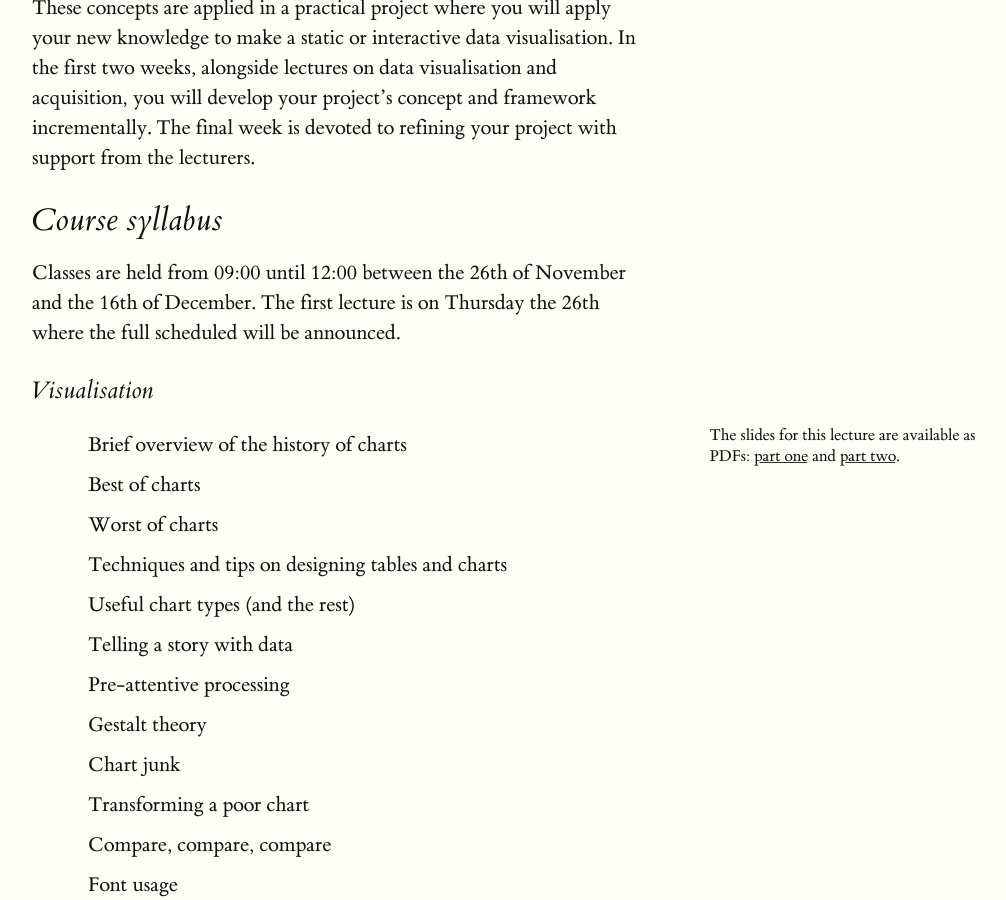
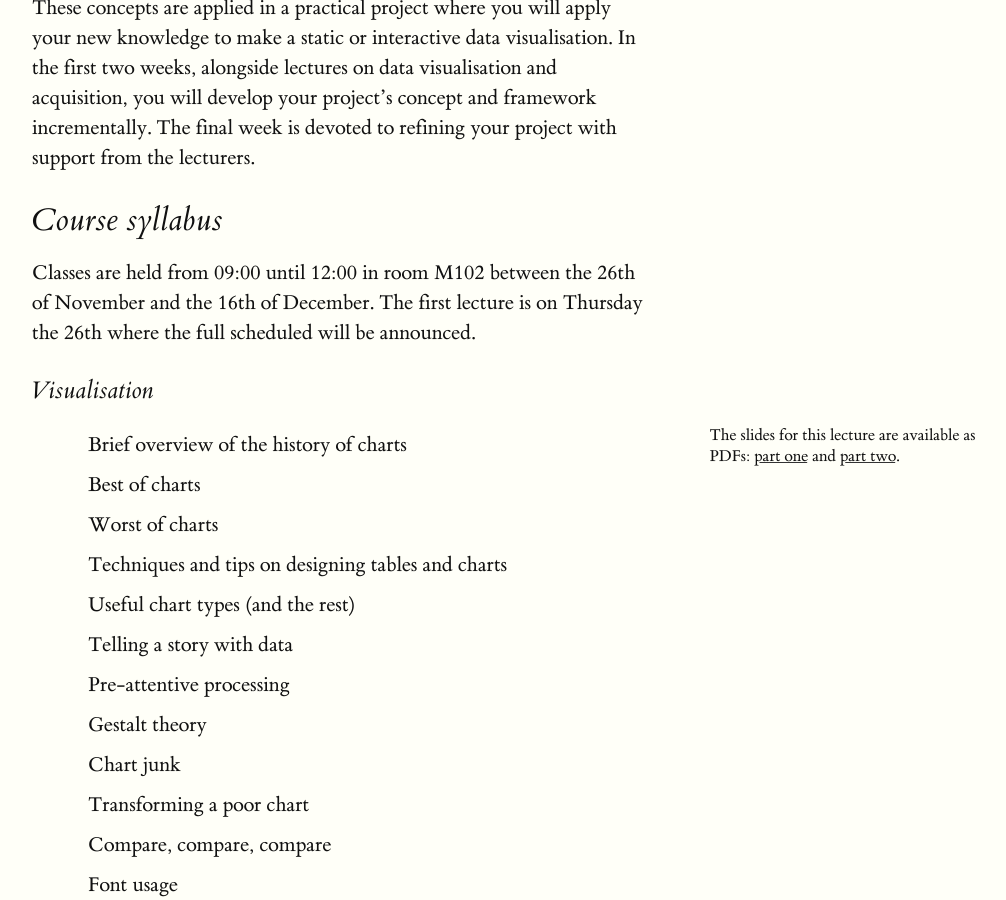
Before and after one commit to flother/data-acq-viz, a Jekyll site: the page built from 2015/index.md, in a window 1280 px wide and 900 px high, scrolled down 440 px. Shown: the whole window, without its empty margins (128-1134 px from the left). Built offline with Jekyll 4.4.1, drawn with Linux system fonts in a browser that asks for light colours.

Commit message:
Mention which room the lectures are in

```diff
--- a/2015/index.md
+++ b/2015/index.md
@@ -20,7 +20,7 @@ These concepts are applied in a practical project where you will apply your new
 
 ## Course syllabus
 
-Classes are held from 09:00 until 12:00 between the 26th of November and the 16th of  December.
+Classes are held from 09:00 until 12:00 in room M102 between the 26th of November and the 16th of  December.
 The first lecture is on Thursday the 26th where the full scheduled will be announced.
 
 ### Visualisation
```
Also changed, not shown: 2015/icelandic.md (+1 -1 lines).
